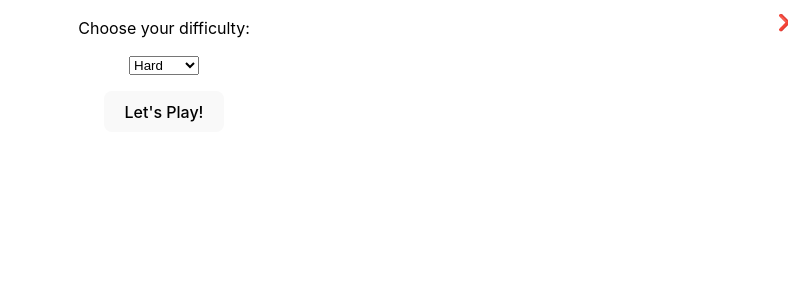
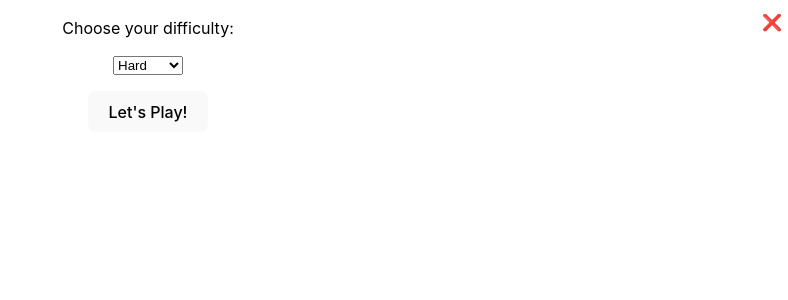
Before and after one commit to pishposh/guild-memory-game, a React (Vite) app: page / in a window 1280 px wide. Both pictures are taken after a click on the link "Settings". Shown: the top 300 px of the page, without its empty margins (492-1280 px from the left). Built offline with nearby package versions, Linux system fonts and the light colour scheme.

Commit message:
work around some css issues

```diff
--- a/src/App.tsx
+++ b/src/App.tsx
@@ -61,12 +61,15 @@ function App() {
           What’s this?
         </span>
 
+        <a style={{cursor: "pointer"}} onClick={() => setGameSettingsOpen(!gameSettingsOpen)}>
+          Settings
+        </a>
+      </Header>
+
       {infoDialogOpen && (
         <InfoDialog onClose={() => setInfoDialogOpen(false)} />
       )}
-        <a style={{cursor: "pointer"}} onClick={() => setGameSettingsOpen(!gameSettingsOpen)}>
-          Settings
-        </a>
+
       {gameSettingsOpen && (
         <GameSettings
           onClose={() => setGameSettingsOpen(false)}
@@ -76,7 +79,6 @@ function App() {
           currentDifficulty={game.getDifficulty()}
         />
       )}
-      </Header>
 
       <div id="game-container">
         <div id="game">
--- a/src/components/GameSettings/GameSettings.css
+++ b/src/components/GameSettings/GameSettings.css
@@ -2,17 +2,16 @@
     z-index: 100;
     overflow-y: scroll;
     border: none;
-    position: absolute;
+    position: fixed;
     top: 0;
     left: 0;
     height: 100%;
     width: 100%;
     display: flex;
-    /* justify-content: center; */
-    /* align-items: center; */
 }
 
 .settings-close-button {
+  z-index: 1;
   position: absolute;
   top: 10px;
   right: 10px;
```
Lines whose indentation alone changed are shown as unchanged.
